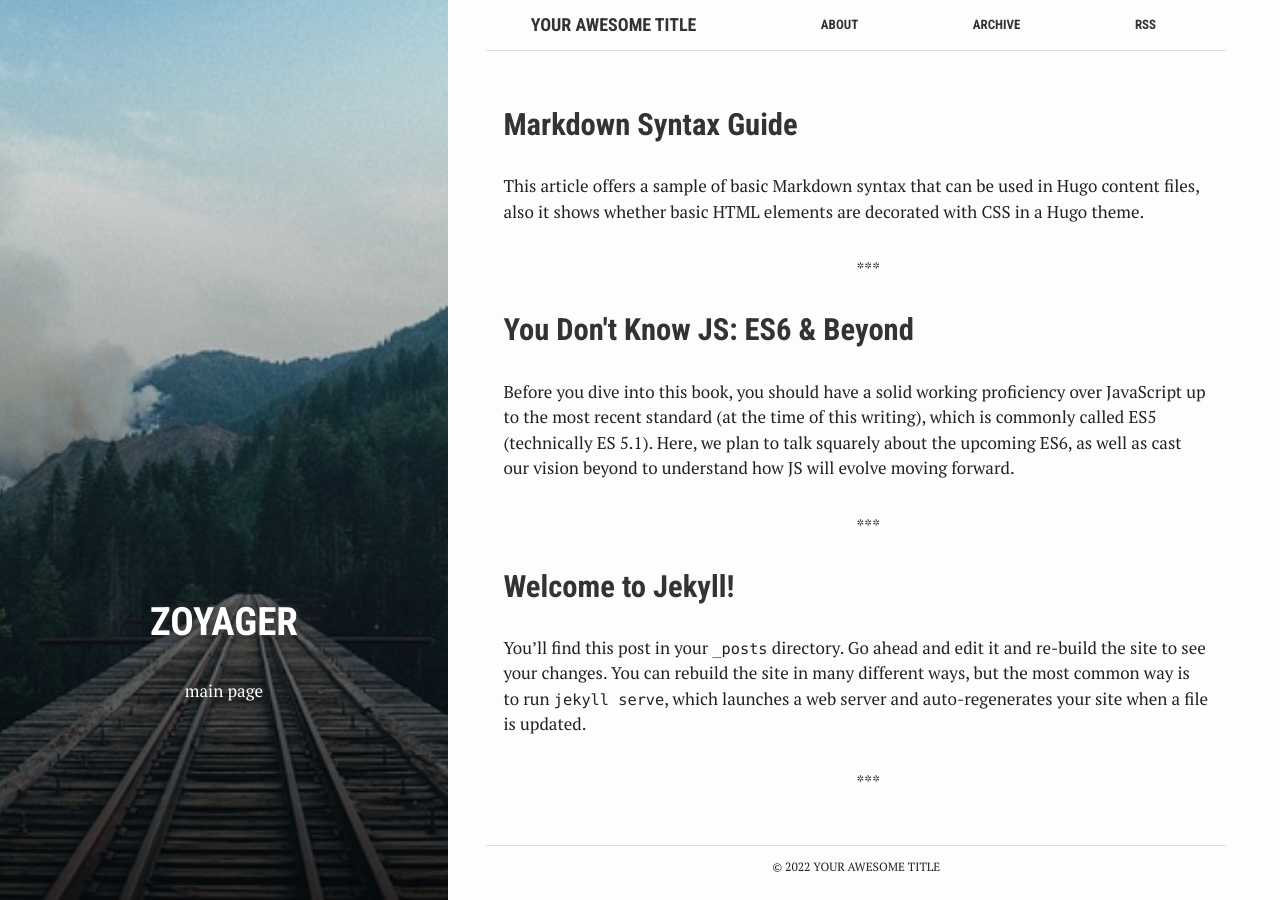
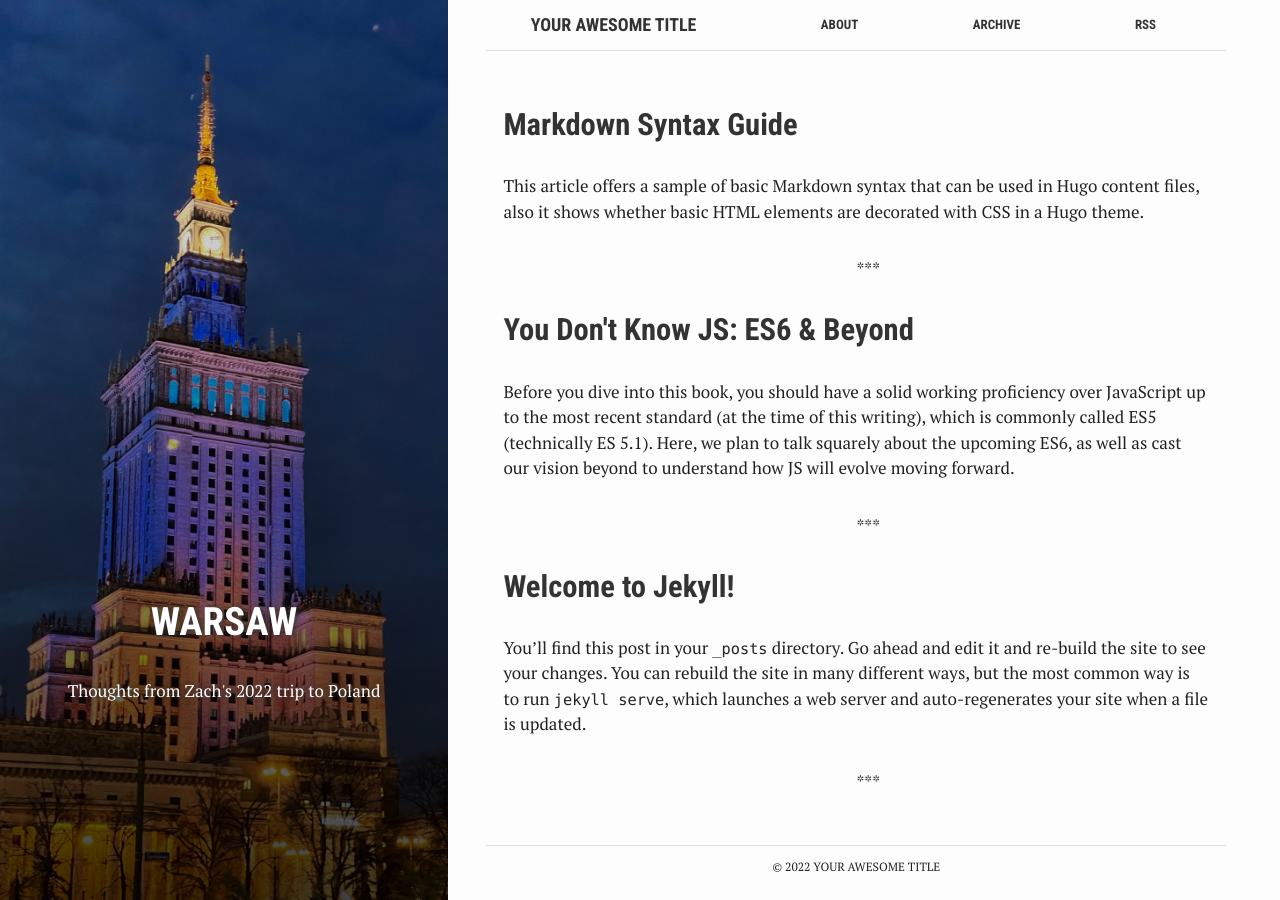
Before and after one commit to ZacharyWills/Warsaw, a Jekyll site: the page built from docs/index.html, in a window 1280 px wide. Built offline with Jekyll 4.4.1, drawn with Linux system fonts in a browser that asks for light colours.

Commit message:
update main page

```diff
--- a/docs/index.html
+++ b/docs/index.html
@@ -1,9 +1,9 @@
 ---
-bg: "rails.jpg"
+bg: "palace.JPEG"
 layout: default
 crawlertitle: "Zlog"
-title: "Zoyager"
-summary: "main page"
+title: "Warsaw"
+summary: "Thoughts from Zach's 2022 trip to Poland"
 ---
 
 {% for post in site.posts limit: 5 %}
```
